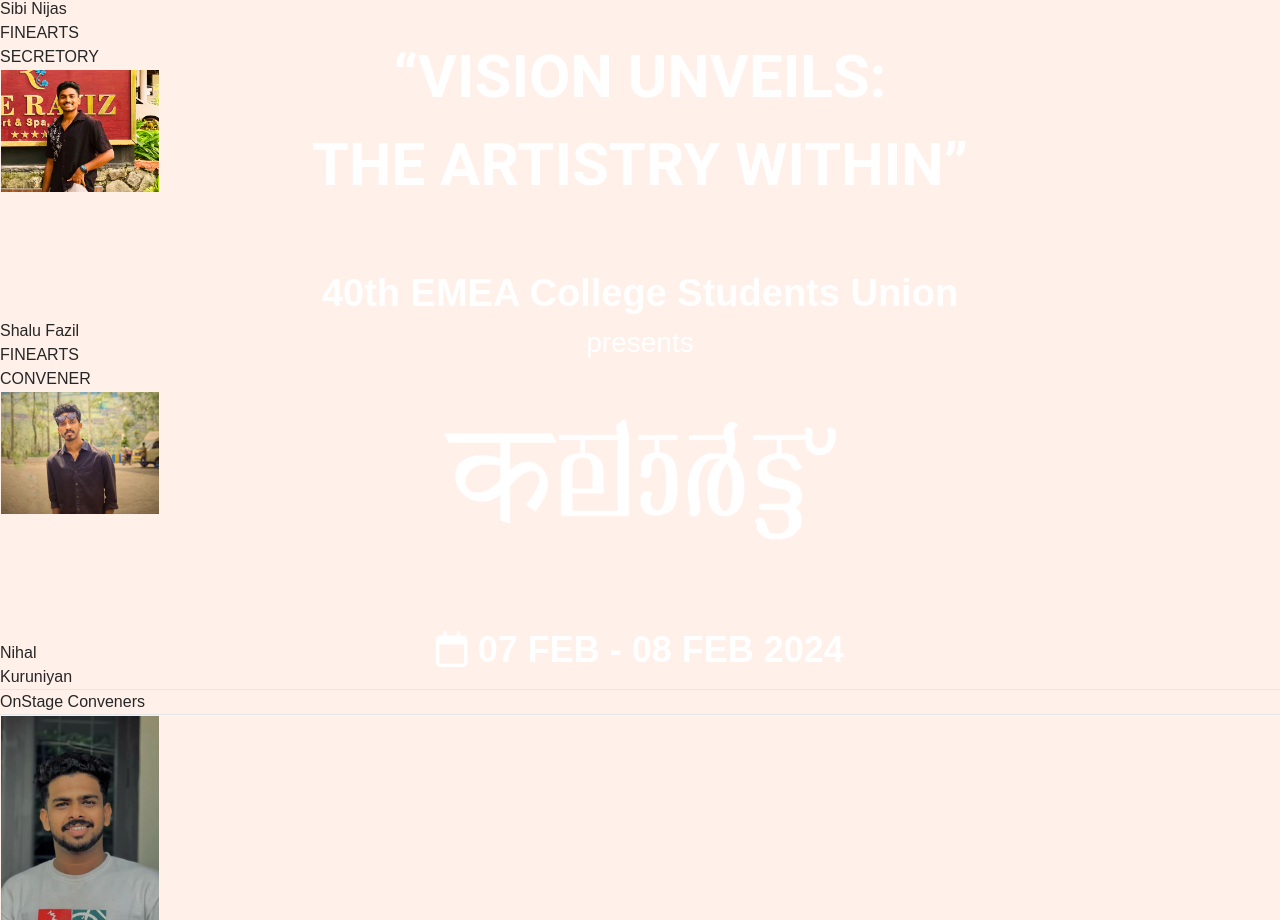
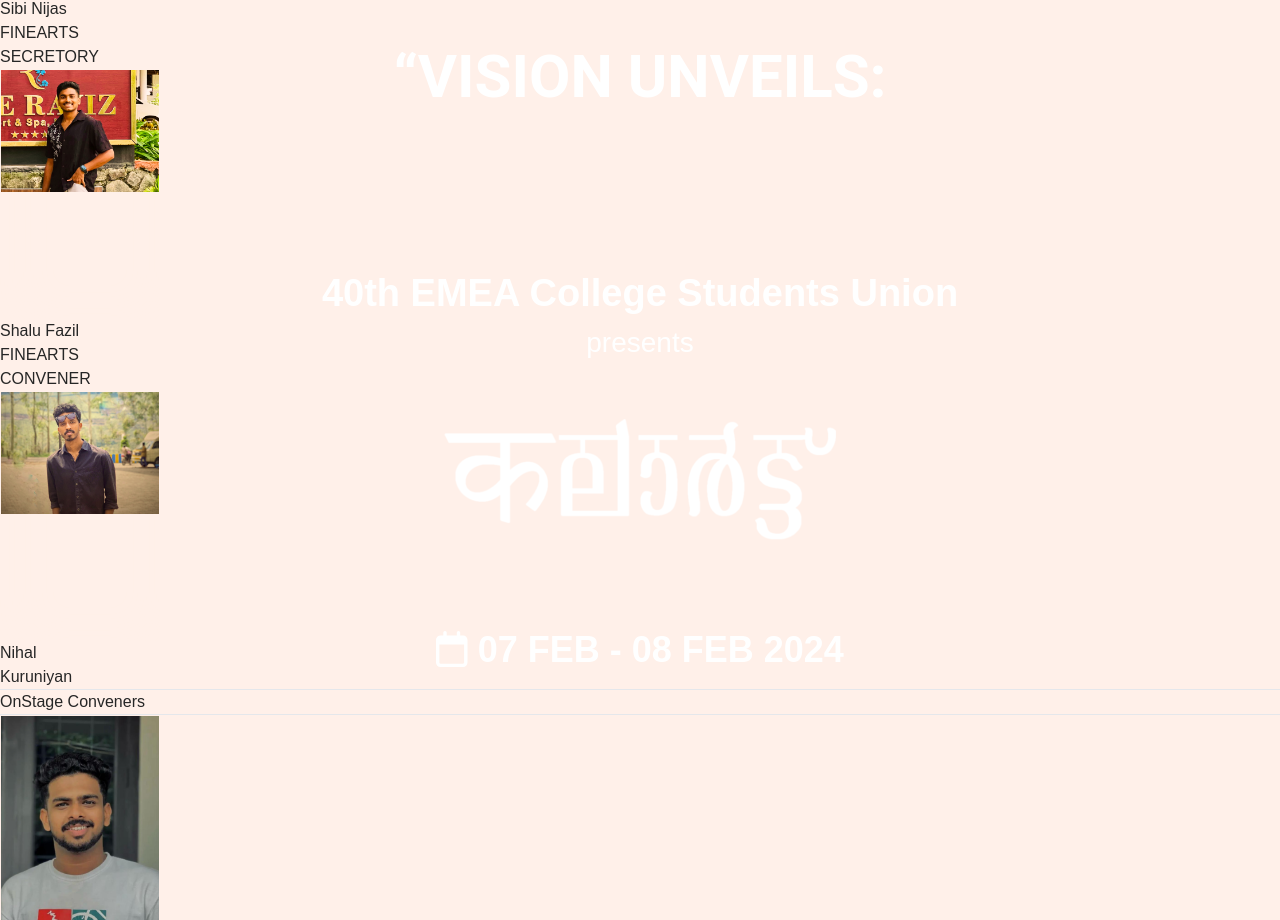
Before and after one commit to dilshad360/kalart, a React (Vite) app: page / in a window 1280 px wide. Shown: the part 4160-5080 px from the top of the page. Built offline with nearby package versions, Linux system fonts and the light colour scheme; no server answers.

Commit message:
Add: text-animation

```diff
--- a/index.html
+++ b/index.html
@@ -9,5 +9,6 @@
   <body>
     <div id="root"></div>
     <script type="module" src="/src/main.jsx"></script>
+
   </body>
 </html>
--- a/package.json
+++ b/package.json
@@ -21,6 +21,7 @@
     "react-dom": "^18.2.0",
     "react-router-dom": "^6.21.3",
     "react-scroll": "^1.9.0",
+    "react-type-animation": "^3.2.0",
     "swiper": "^11.0.5"
   },
   "devDependencies": {
--- a/src/components/Home/Hero.jsx
+++ b/src/components/Home/Hero.jsx
@@ -5,8 +5,10 @@ import ContentImage from '../../assets/ARTSlogo.png';
 import { FontAwesomeIcon } from '@fortawesome/react-fontawesome';
 import { faCalendar } from '@fortawesome/free-regular-svg-icons';
 import '../../styles/Hero.css';
+import { TypeAnimation } from 'react-type-animation';
 
 function Hero() {
+
     return (
         <div className='relative'>
 
@@ -19,7 +21,24 @@ function Hero() {
                 <div className="absolute-container z-20">
                     <div className='child-1-parent'>
                         <h1 className="child-1">“Vision Unveils: </h1>
-                        <h1 className="child-2">The Artistry Within”</h1>
+                        <h1 className="child-2">
+                            {/* The Artistry Within” */}
+                            <TypeAnimation
+                                sequence={[
+                                    // Same substring at the start will only be typed out once, initially
+                                    'The Artistry Within”',
+                                    2000, // wait 1s before replacing "Mice" with "Hamsters"
+                                    '',
+                                    1500,
+
+                                ]}
+                                wrapper="span"
+                                speed={10}
+                                className='child-2'
+                                style={{ display: 'inline-block' }}
+                                repeat={Infinity}
+                            />
+                        </h1>
                     </div>
                     <div>
                         <h4 className='child-3'>40th EMEA College Students Union</h4>
--- a/src/components/Home/ScoreBoard.jsx
+++ b/src/components/Home/ScoreBoard.jsx
@@ -39,7 +39,8 @@ function ScoreBoard() {
         {scoreBoardData.length ? (
           <div className=" gap-3   responsive--scoreBoard"  >
             {scoreBoardData.map((item, index) => (
-              <div  key={index}>
+              <>
+              {/* <div  key={index}> */}
               {/* by adding div and key={index} giving this for solve error but the responsive 2,2 and 1,1,1,1 and 4
               pattern will fail  */}
                 <motion.div
@@ -68,8 +69,10 @@ function ScoreBoard() {
                     <span className="mt-14 text-center text-2xl mx-auto font-bold">{item.fields.Total} <span className="font-semibold text-lg">pts</span></span>
                   </div>
                 </motion.div>
-                {/* {index % 2 !== 0 && <div className="scoreCard--responsive" />} */}
-              </div>
+                {index % 2 !== 0 && <div className="scoreCard--responsive" />}
+              {/* </div> */}
+              </>
+
             ))}
           </div>
         ) : (<div className="mx-auto my-4 w-full  flex items-center justify-center">
--- a/src/styles/NavBar.css
+++ b/src/styles/NavBar.css
@@ -134,14 +134,14 @@ li {
 
 @media (max-width: 768px) {
     .nav-logo {
-        width: 150px;
+        width: 130px;
     }
 
 }
 
 @media (max-width: 550px) {
     .nav-logo {
-        width: 120px;
+        width: 90px;
     }
 
 }
--- a/src/styles/ScoreBoard.css
+++ b/src/styles/ScoreBoard.css
@@ -1,23 +1,27 @@
-.card{
+.card {
     border-radius: 15px !important;
     padding: 10px !important;
     margin: 10px !important;
     box-shadow: 0px 3px 10px 1px rgba(0, 0, 0, 0.418) !important;
     transition: all .5s ease-in-out !important;
 }
+
 .card1 {
     background-color: #FFE4E4 !important;
     border: 1.5px solid #E1072E !important;
 }
+
 .card-team-1 {
     color: #E1072E !important;
     font-weight: 900 !important;
 }
-.card1 > h6{
+
+.card1>h6 {
     color: #E1072E !important;
 }
+
 .card-child-1 {
-    color: #E1072E  !important;
+    color: #E1072E !important;
     opacity: .2 !important;
 
 }
@@ -27,9 +31,11 @@
         #E5F1FF !important;
     border: 1px solid #076BE1 !important;
 }
+
 .card-team-2 {
     color: #076BE1 !important;
 }
+
 .card-child-2 {
     color: #076BE1 !important;
     opacity: .2 !important;
@@ -39,9 +45,8 @@
 
 .card3 {
     background-color:
-    #FFE6DC!important;
-    border: 1px solid
-    #FF4F07;
+        #FFE6DC !important;
+    border: 1px solid #FF4F07;
 }
 
 .card-child-3 {
@@ -49,50 +54,55 @@
     opacity: .2 !important;
 
 }
+
 .card-team-3 {
     color: #FF4F07 !important;
 }
+
 .card4 {
     background-color:
-    #E0FFEA!important;
-    border: 1px solid
-    #0BAE42;
+        #E0FFEA !important;
+    border: 1px solid #0BAE42;
 
 }
+
 .card-team-4 {
     color: #0BAE42 !important;
 }
+
 .card-child-4 {
-    color: #0BAE42!important;
+    color: #0BAE42 !important;
     opacity: .2 !important;
 
 }
 
 /* score card 2,2 1*4 pattern */
-/* .scoreCard--responsive {
+.scoreCard--responsive {
     width: 0px;
+    display: none;
 
-  } */
+}
 
-  .responsive--scoreBoard {
+.responsive--scoreBoard {
     display: flex;
     align-items: center;
     justify-content: center;
     flex-direction: row;
-    /* flex-wrap: wrap; */
-  }
+    flex-wrap: wrap;
+}
 
-  /* @media (min-width:900px)and (max-width: 1290px) {
+@media (min-width:600px)and (max-width: 1290px) {
     .scoreCard--responsive {
-      width: 100% ;
+        width: 100%;
+        display: block;
     }
-  } */
+}
 
-  @media (max-width: 1000px) {
+@media (max-width: 600px) {
     .responsive--scoreBoard {
         display: flex;
         align-items: center;
         justify-content: center;
-      flex-direction: column;
+        flex-direction: column;
     }
-  }
+}
```
Also changed, not shown: 1 other file (tests, documents, lock files or other folders).
